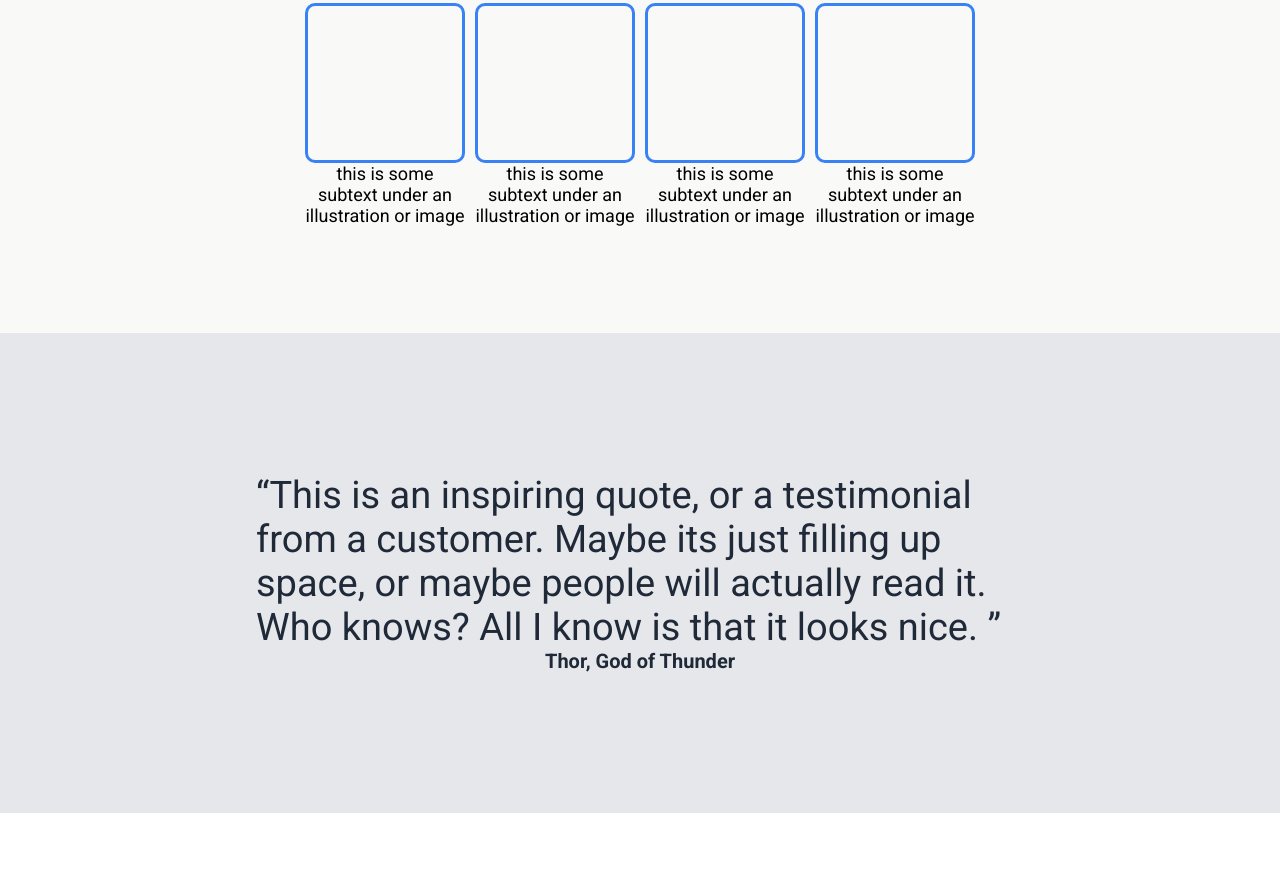
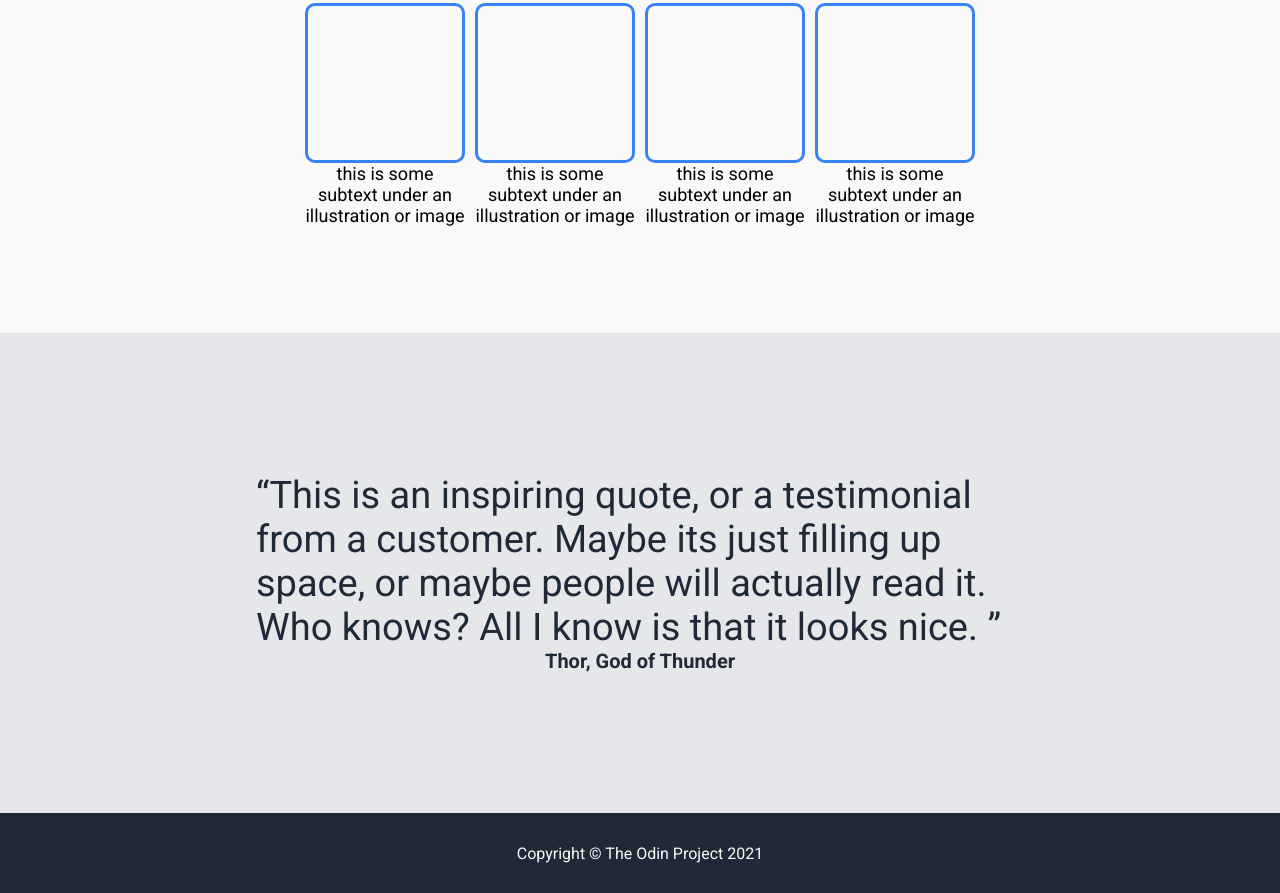
Before and after one commit to OverLuked/Landing-page, a plain HTML site: page index.html in a window 1280 px wide. Shown: the part 1099-1992 px from the top of the page. Before the commit the page ends 1912 px from the top, so only its background shows below. Drawn offline with Linux system fonts and the light colour scheme.

Commit message:
add footer

```diff
--- a/index.html
+++ b/index.html
@@ -91,5 +91,8 @@
         </q>
         <p class="roboto-bold">Thor, God of Thunder</p>
     </div>
+    <div class="footer-container roboto-regular">
+        <p>Copyright © The Odin Project 2021</p>
+    </div>
 </body>
 </html>
--- a/style.css
+++ b/style.css
@@ -138,10 +138,21 @@
     height: 30em;
     flex-direction: column;
 }
+
 .quote-container q {
     font-size: 38px;
     width: 60%;
 }
+
 .quote-container p {
     font-size: 20px;
 }
+
+.footer-container {
+    background-color: #1f2937;
+    display: flex;
+    justify-content: center;
+    align-items: center;
+    height: 5em;
+    color: #f9faf8
+}
```
